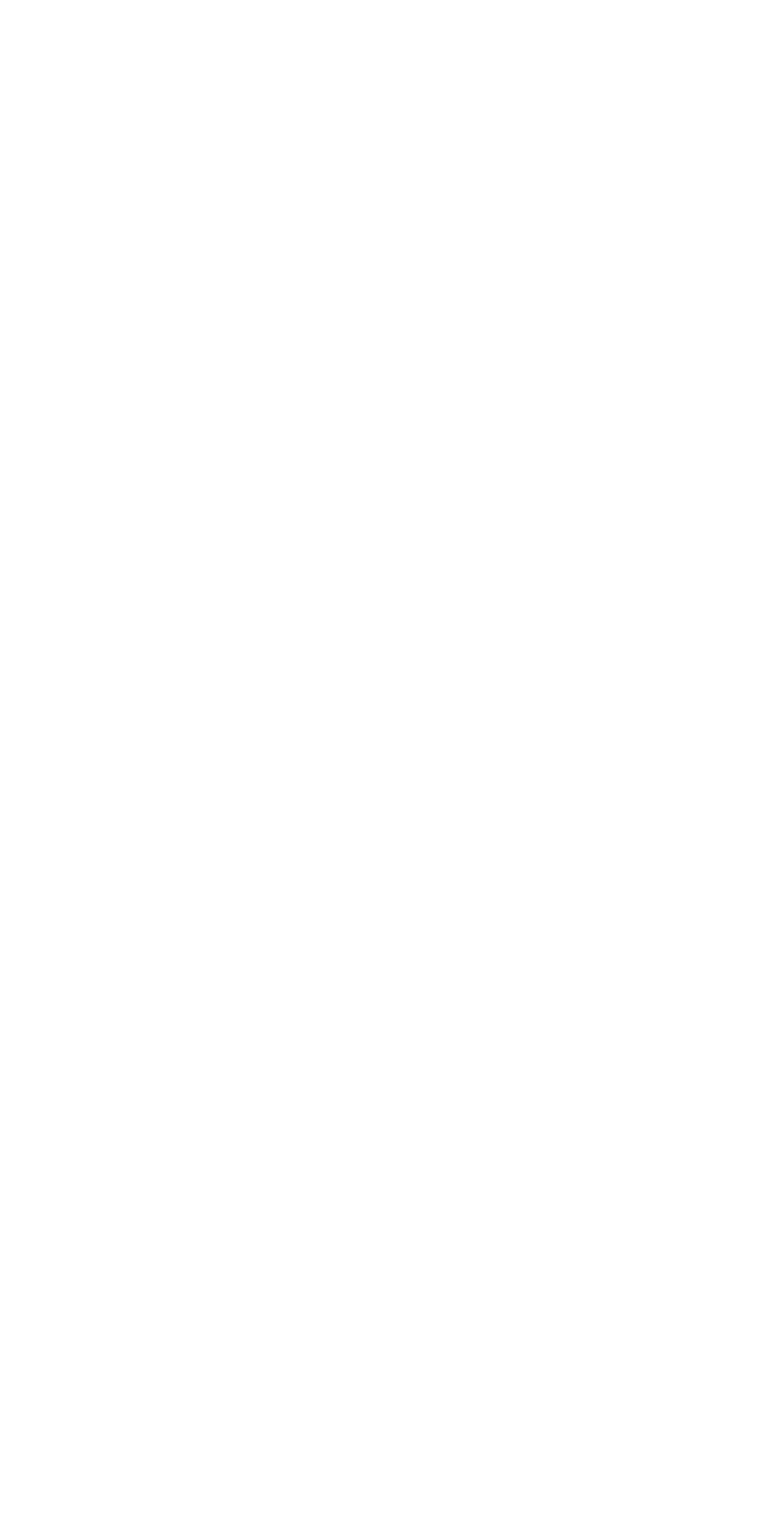
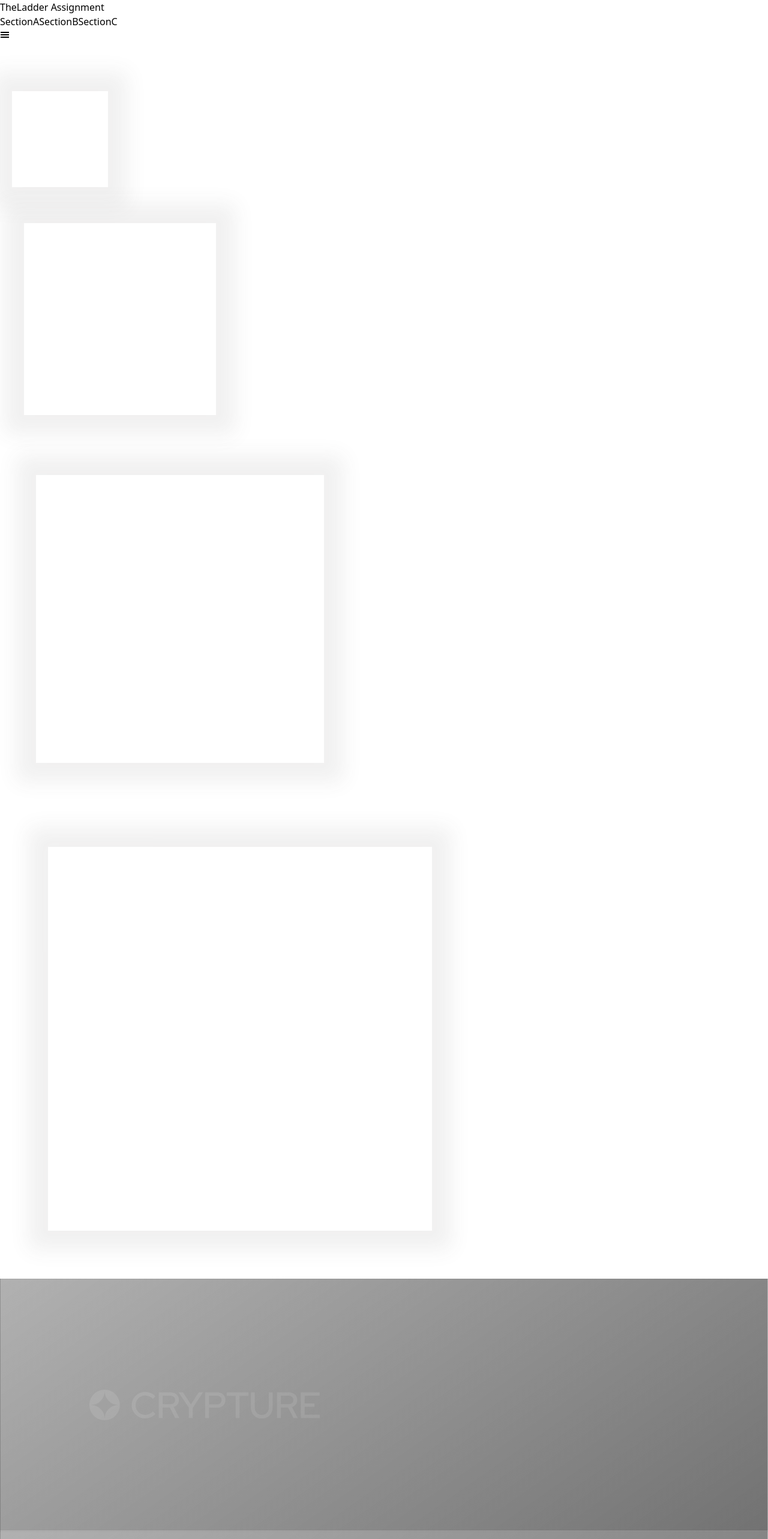
Before and after one commit to ikeshavbansal/TheLadder, a React (Vite) app in the folder TheLadder_assignment/: page /sectionC in a window 1280 px wide. Before the commit this address had no page. Shown: the top 2566 px of the page at 60% size. Before the commit the page ends 800 px from the top, so only its background shows below. Built offline with nearby package versions, Linux system fonts and the light colour scheme.

Commit message:
section C completed

```diff
--- /dev/null
+++ b/TheLadder_assignment/src/Components/sectionC/cardC.jsx
@@ -0,0 +1,36 @@
+import { motion } from "framer-motion"
+
+const CardC=({zIndex,cardY,cardRotateZ,cardImg,delay,top})=>
+{
+
+   const transition = {
+    duration: 0.8,
+    ease: "easeInOut",
+    delay: delay
+  };
+
+  return(<>
+    <motion.div
+      className="absolute w-full rounded-xl"
+      style={{
+        y: cardY,
+        zIndex: zIndex,
+        rotateZ: cardRotateZ ? cardRotateZ  : "",
+        top: top,
+        transformPerspective: 1000,
+        backgroundImage:
+          "linear-gradient(145deg, rgba(60,60,60,0.4) 0%, rgba(20,20,20,0.6) 100%)",
+        backdropFilter: "blur(10px)",
+        border: "1px solid rgba(255,255,255,0.1)",
+      }}
+      transition={
+        transition
+        }
+    >
+    <img src={cardImg} />
+    </motion.div>
+  </>)
+}
+
+
+export default CardC
--- /dev/null
+++ b/TheLadder_assignment/src/Components/sectionC/cursorEffect.jsx
@@ -0,0 +1,36 @@
+import { motion } from "framer-motion";
+import { useEffect,useState } from "react";
+
+const CursorEffect=()=>
+{
+
+  const [cursorPosition, setCursorPosition] = useState({ x: 0, y: 0 });
+
+    useEffect(() => {
+      const handleMouseMove = (e) => {
+        setCursorPosition({ x: e.clientX, y: e.clientY });
+      };
+
+      window.addEventListener("mousemove", handleMouseMove);
+      return () => window.removeEventListener("mousemove", handleMouseMove);
+    }, []);
+
+  return (<>
+    <motion.div
+        className="fixed z-50 pointer-events-none"
+        style={{
+          x: cursorPosition.x,
+          y: cursorPosition.y,
+          width: 60,
+          height: 60,
+          opacity:0.05,
+          borderRadius: "50%",
+          background: "rgba(255, 255, 255, 0.8)",
+          boxShadow: "0 0 20px rgba(255, 255, 255,1)",
+        }}
+        transition={{ duration: 0.5 }}
+      />
+  </>)
+}
+
+export default CursorEffect
--- /dev/null
+++ b/TheLadder_assignment/src/Pages/sectionC.jsx
@@ -0,0 +1,62 @@
+import React from "react";
+import { motion, useScroll, useTransform } from "framer-motion";
+import card1C from "../assets/card1C.svg"
+import card2C from "../assets/card2C.svg"
+import CardC from "../Components/sectionC/cardC";
+import CursorEffect from "../Components/sectionC/cursorEffect";
+
+
+const ScrollAnimation = () => {
+  const { scrollYProgress } = useScroll();
+
+  const card1RotateZ = useTransform(scrollYProgress, [0, 0.5, 1], [0, 5, 10]);
+  const card1Y = useTransform(scrollYProgress, [0, 0.5, 1], [0, -100, -150]);
+
+  const card2Y = useTransform(scrollYProgress, [0, 0.5, 1], [10, 40, 0]);
+
+  const card3RotateZ = useTransform(scrollYProgress, [0, 0.5, 1], [0, 10, 20]);
+  const card3Y = useTransform(scrollYProgress, [0, 0.5, 1], [10, 100, 150]);
+
+  const transition = {
+    duration: 0.8,
+    ease: "easeInOut",
+  };
+
+  return (
+    <>
+
+      <CursorEffect/>
+
+      <div className="h-[50vh]" />
+      <div className="h-[120vh] relative overflow-hidden">
+        <div className="sticky top-0 h-screen flex items-center justify-center">
+          {[...Array(4)].map((_, i) => (
+            <motion.div
+              key={i}
+              className="absolute rounded-full"
+              style={{
+                width: `${(i + 1) * 200}px`,
+                height: `${(i + 1) * 200}px`,
+                scale: useTransform(scrollYProgress, [0, 1], [0.8, 1.5]),
+                boxShadow: "0px 0px 40px 40px rgba(79, 77, 77, 0.8)",
+                opacity: 0.1,
+              }}
+              transition={{
+                ...transition,
+                delay: i * 0.1,
+              }}
+            />
+          ))}
+
+          <div className="relative w-[550px] h-[300px]">
+            <CardC zIndex={4} top={0} cardY={card1Y} cardRotateZ={card1RotateZ} cardImg={card2C} delay={"0"}/>
+            <CardC zIndex={3} top={40} cardY={card2Y} cardImg={card1C} delay={"0.3"}/>
+            <CardC zIndex={2} top={80} cardY={card3Y} cardRotateZ={card3RotateZ} cardImg={card2C} delay={"0.5"}/>
+          </div>
+        </div>
+      </div>
+    </>
+  );
+};
+
+export default ScrollAnimation;
--- a/TheLadder_assignment/src/main.jsx
+++ b/TheLadder_assignment/src/main.jsx
@@ -6,6 +6,7 @@ import { BrowserRouter,Routes,Route } from 'react-router'
 import PortfolioSection from './Pages/sectionA.jsx'
 import Cube from './Pages/sectionB.jsx'
 import FoldingBoxes from './Pages/sectionB.jsx'
+import ScrollAnimation from './Pages/sectionC.jsx'
 
 createRoot(document.getElementById('root')).render(
   <StrictMode>
@@ -14,6 +15,8 @@ createRoot(document.getElementById('root')).render(
       <Route path="/" element={<App />}>
         <Route index element={<PortfolioSection/>}/>
         <Route path='sectionB' element={<FoldingBoxes/>}/>
+        <Route path='sectionC' element={<ScrollAnimation/>}/>
+
       </Route>
     </Routes>
   </BrowserRouter>
```
Also changed, not shown: TheLadder_assignment/src/assets/card1C.svg (added), TheLadder_assignment/src/assets/card2C.svg (added).
